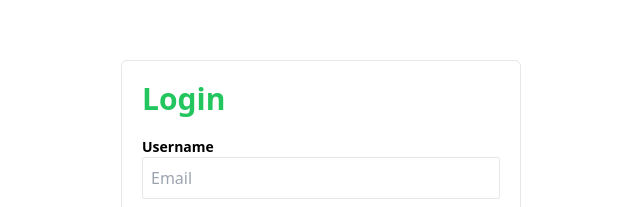
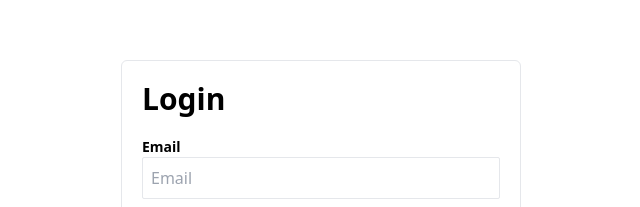
Before and after one commit to Rakesh-99/mern-stack-reminder-frontend, a React (Create React App) app: page /login in a window 1280 px wide. Shown: the part 171-378 px from the top of the page, without its empty margins (319-959 px from the left). Built offline with nearby package versions, Linux system fonts and the light colour scheme.

Commit message:
ui enhancement

```diff
--- a/src/Components/Login/Login.jsx
+++ b/src/Components/Login/Login.jsx
@@ -88,17 +88,17 @@ const Login = () => {
         className='flex flex-col w-[400px] border rounded-md px-5 py-5'
       >
         <div className='titile'>
-          <h1 className='text-3xl text-green-500 font-semibold mb-5'>Login</h1>
+          <h1 className='text-3xl  font-semibold mb-5'>Login</h1>
         </div>
 
         <div className='flex flex-col'>
           <label htmlFor='' className='font-semibold text-sm'>
-            Username
+            Email
           </label>
           <input
             type='text'
             placeholder='Email'
-            className='border text-green-400  outline-none  py-2 px-2 rounded-sm'
+            className='border outline-none  py-2 px-2 rounded-sm'
             autoComplete='off'
             onChange={inputChangeHandle}
             name='email'
```
